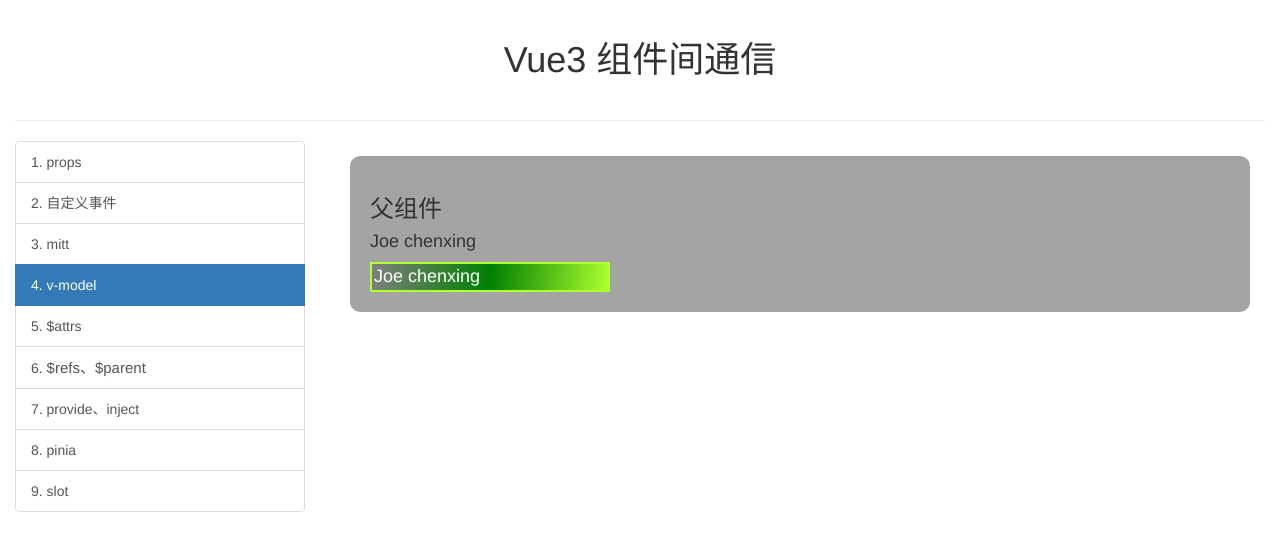
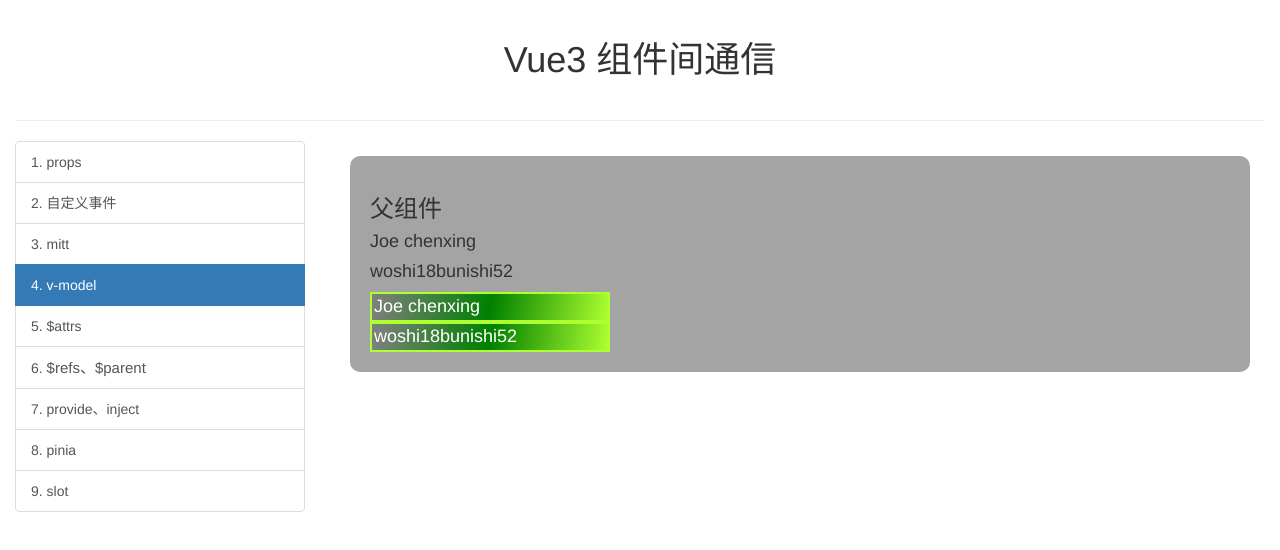
Before and after one commit to ZhouChenxing-Joe/vue3route, a Vue app: page /model in a window 1280 px wide. Shown: the top 550 px of the page. Built offline with nearby package versions, Linux system fonts and the light colour scheme.

Commit message:
version 55

```diff
--- a/src/pages/04_v-model/Father.vue
+++ b/src/pages/04_v-model/Father.vue
@@ -2,6 +2,7 @@
   <div class="father">
     <h3>父组件</h3>
     <h4>{{ username }}</h4>
+    <h4>{{ password }}</h4>
     <!-- v-model 用在html标签上 -->
     <!-- <input type="text" v-model="username"> -->
 
@@ -9,11 +10,15 @@
      <!-- <input type="text" :value="username" @input="username = (<HTMLInputElement>$event.target).value"> -->
 
       <!-- v-model 用在组件标签上  -->
-      <JojoInput v-model="username"/>
+      <!-- <JojoInput v-model="username"/> -->
        <!-- 底层写法 -->
       <!-- <JojoInput
       :modelValue="username"
       @update:modelValue ="username = $event"/> -->
+
+      <!-- 修改modelValue -->
+      <JojoInput v-model:mingzi="username" v-model:mima="password"/>
+
 
       <!-- $event到底是啥？啥时候能.target
       对于原生事件，$event就是事件对象 ===> 能.target
@@ -28,6 +33,10 @@
   import JojoInput from "./JojoInput.vue";
 
   let username = ref('Joe chenxing')
+  let password = ref('woshi18bunishi52')
+
+
+
 
 </script>
 
--- a/src/pages/04_v-model/JojoInput.vue
+++ b/src/pages/04_v-model/JojoInput.vue
@@ -1,13 +1,17 @@
 <template>
     <input type="text"
-    :value="modelValue"
-    @input="emit('update:modelValue',(<HTMLInputElement>$event.target).value)"
+    :value="mingzi"
+    @input="emit('update:mingzi',(<HTMLInputElement>$event.target).value)"
     >
+    <br>
+    <input type="text"
+    :value="mima"
+    @input="emit('update:mima',(<HTMLInputElement>$event.target).value)">
 </template>
 
 <script setup lang="ts" name="JojoInput">
-    defineProps(['modelValue'])
-    const emit  = defineEmits(['update:modelValue'])
+    defineProps(['mingzi','mima'])
+    const emit  = defineEmits(['update:mingzi','update:mima'])
 </script>
 
 <style scoped>
@@ -20,7 +24,7 @@
     }
 </style>
 
-<!-- no work today just chilling -->
+<!-- no working today just chilling -->
  <!-- I might start to code the day after tmrw -->
   <!-- today sick  pause one day start from tmrw -->
    <!-- coding coding coding -->
```
